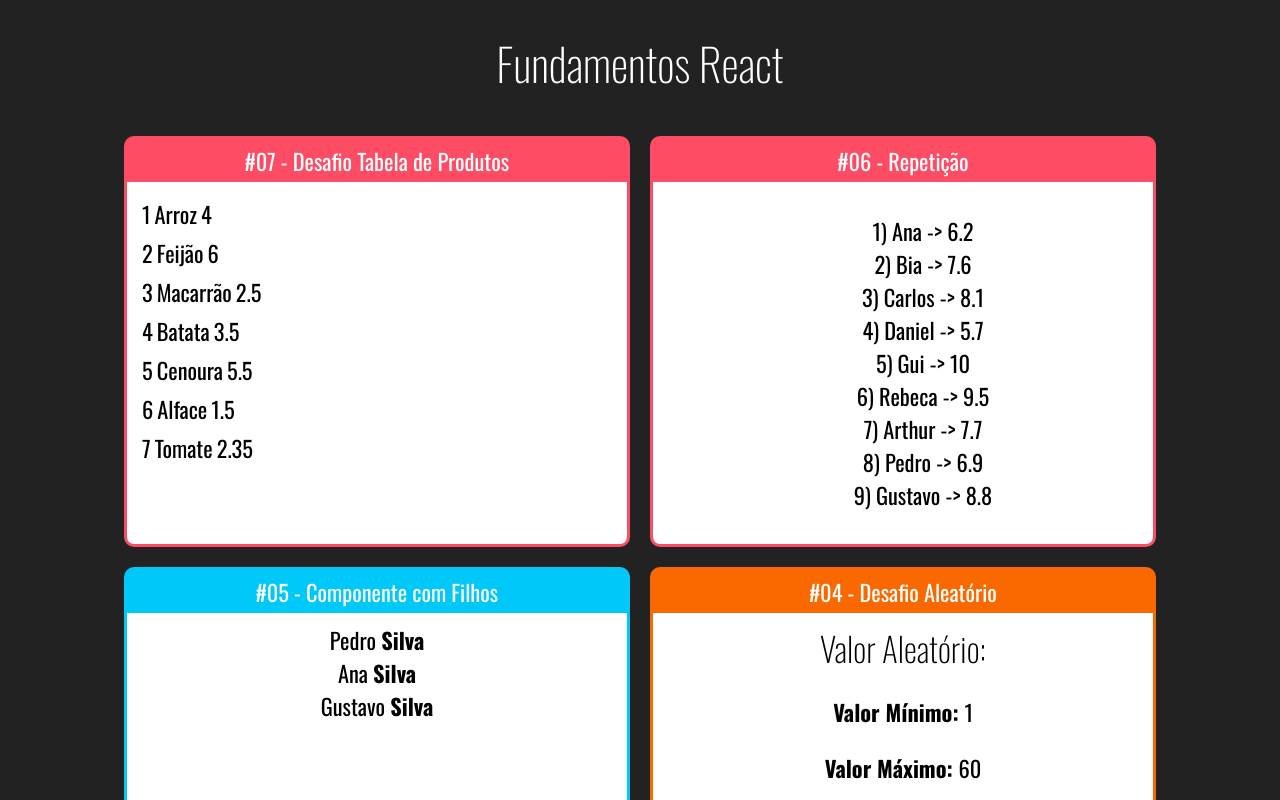
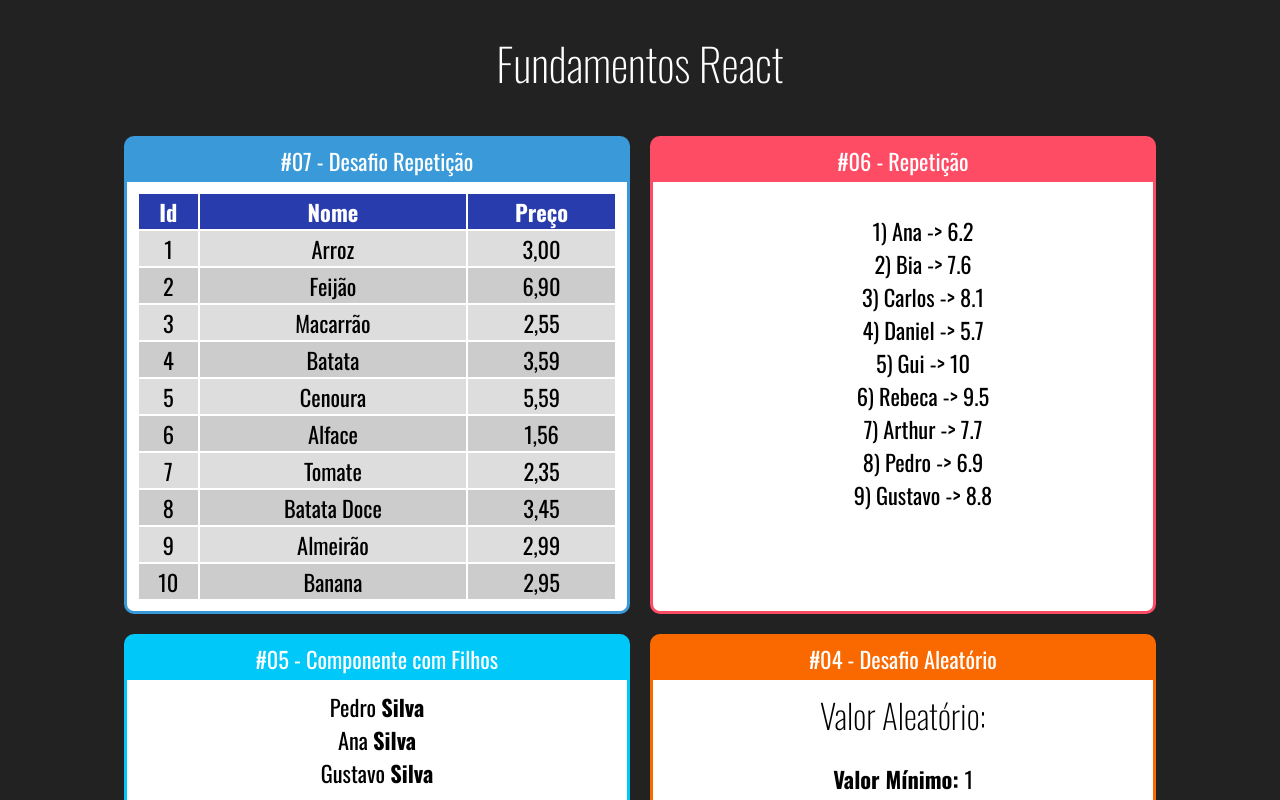
Before and after one commit to gustavoferreiradev/fundamentos-react, a React (Create React App) app: page / in a window 1280 px wide. Shown: the top 800 px of the page. Built offline with nearby package versions, Linux system fonts and the light colour scheme.

Commit message:
Realizados ajustes na tabela

```diff
--- a/src/App.jsx
+++ b/src/App.jsx
@@ -17,7 +17,7 @@ export default _ =>
 
         <div className="Cards">
 
-        <Card titulo="#07 - Desafio Tabela de Produtos" color="#FF4C65">
+        <Card titulo="#07 - Desafio Repetição" color="#3A9AD9">
             <TabelaProdutos></TabelaProdutos>
             </Card>
 
--- /dev/null
+++ b/src/components/repeticao/TabelaProdutos.css
@@ -0,0 +1,16 @@
+.TabelaProdutos table{
+    width: 100%;
+}
+
+.TabelaProdutos th{
+    background-color: #283cae;
+    color: #fff;
+}
+
+.TabelaProdutos .Par {
+    background-color: #ddd;
+}
+
+.TabelaProdutos .Impar {
+    background-color: #ccc;
+}
--- a/src/components/repeticao/TabelaProdutos.jsx
+++ b/src/components/repeticao/TabelaProdutos.jsx
@@ -1,28 +1,37 @@
+import './TabelaProdutos.css'
 import React from 'react'
 import produtos from '../../data/produtos'
 
-export default props => {
+export default (props) => {
 
-    const produtosTABLE = produtos.map((produto) => {
-
-        return (<table key={produto.id}>
-            <td>
-            {produto.id}
-        </td>
-        <td key ={produto.id}>
-            {produto.nome}
-        </td>
-        <td key = {produto.id}>
-            {produto.preco}
-        </td>
-        </table>
-        );
-    });
-
-
+    function getLinhas(){
+        return produtos.map((produto, i) => {
+            return (
+                <tr key={produto.id} className={i % 2 === 0 ? 'Par' : 'Impar'}>
+                    <td>{produto.id}</td>
+                    <td>{produto.nome}</td>
+                    <td>{produto.preco.toFixed(2).replace('.',',')}</td>
+                </tr>
+            )
+        })
+    }
 
 
     return (
-        <table style = {{tableStyle: "border: 1px"}}>{produtosTABLE}</table>
+        <div className="TabelaProdutos">
+            <table>
+                <thead>
+                    <tr>
+                        <th>Id</th>
+                        <th>Nome</th>
+                        <th>Preço</th>
+                    </tr>
+                </thead>
+                <tbody>
+                    {getLinhas()}
+                </tbody>
+            </table>
+
+         </div>
     );
 };
--- a/src/data/produtos.js
+++ b/src/data/produtos.js
@@ -1,10 +1,13 @@
 export default [
-    {id: 1, nome: 'Arroz', preco: 4.0},
-    {id: 2, nome: 'Feijão', preco: 6.0},
-    {id: 3, nome: 'Macarrão', preco: 2.5},
-    {id: 4, nome: 'Batata', preco: 3.5},
-    {id: 5, nome: 'Cenoura', preco: 5.5},
-    {id: 6, nome: 'Alface', preco: 1.5},
+    {id: 1, nome: 'Arroz', preco: 3},
+    {id: 2, nome: 'Feijão', preco: 6.9},
+    {id: 3, nome: 'Macarrão', preco: 2.55},
+    {id: 4, nome: 'Batata', preco: 3.59},
+    {id: 5, nome: 'Cenoura', preco: 5.59},
+    {id: 6, nome: 'Alface', preco: 1.56},
     {id: 7, nome: 'Tomate', preco: 2.35},
+    {id: 8, nome: 'Batata Doce', preco: 3.45},
+    {id: 9, nome: 'Almeirão', preco: 2.99},
+    {id: 10, nome: 'Banana', preco: 2.95},
 
 ]
```
